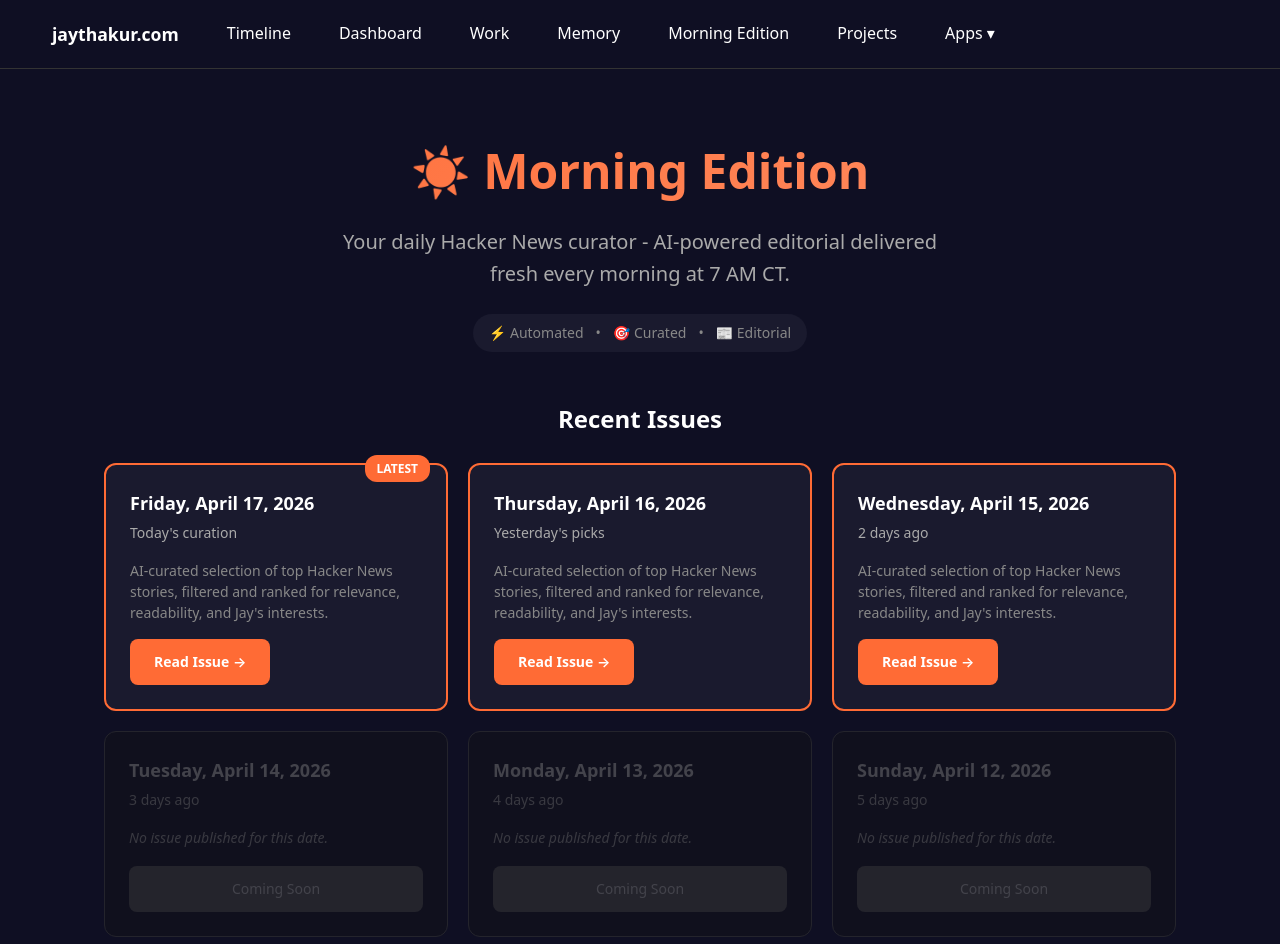
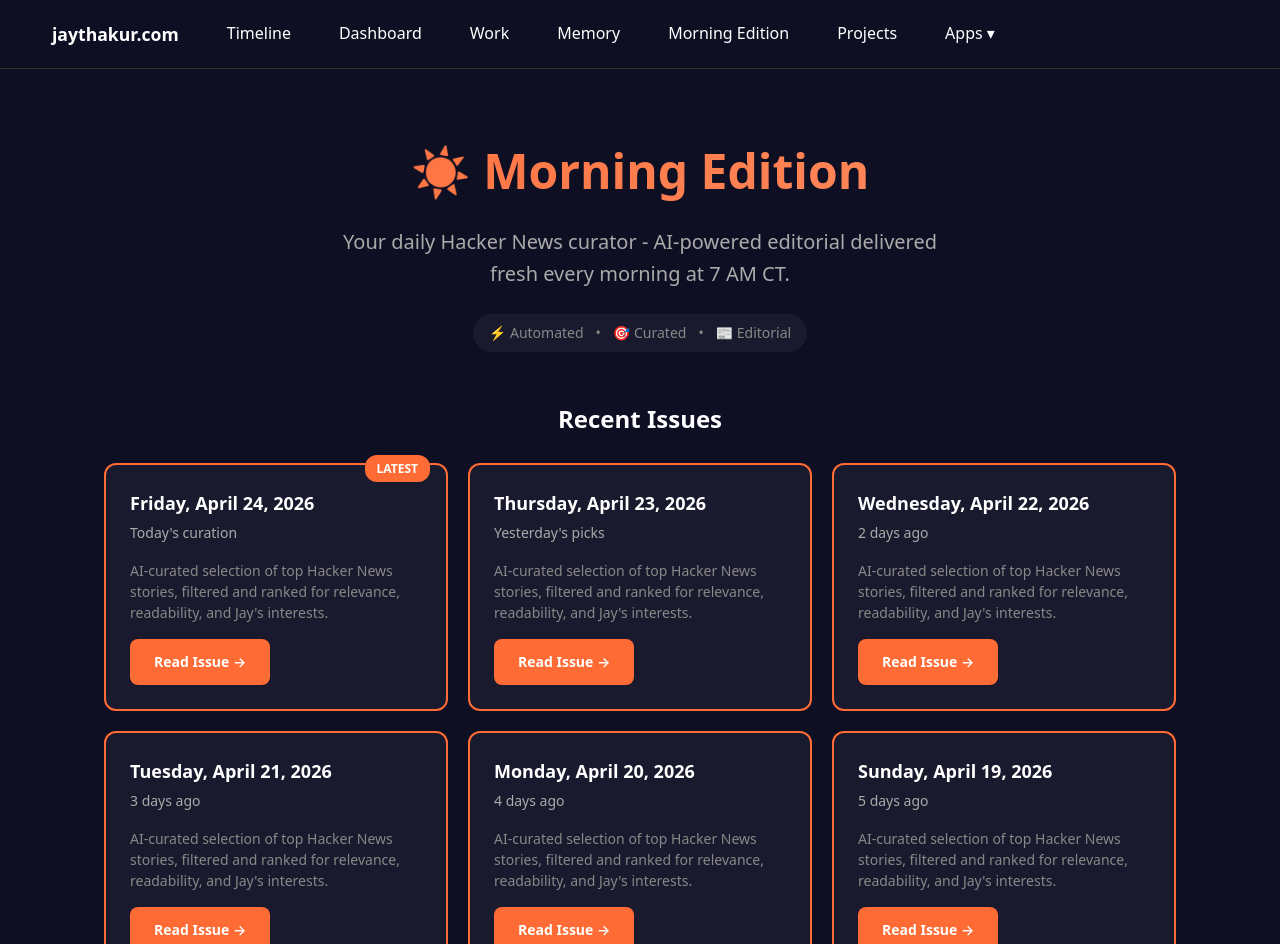
Before and after one commit to jayrizz/jaythakur.com, a Next.js app: page /morning-edition in a window 1280 px wide. Shown: the top 944 px of the page. Built offline with nearby package versions, Linux system fonts and the light colour scheme.

Commit message:
Fix Morning Edition to dynamically scan available magazines

```diff
--- a/src/app/morning-edition/page.tsx
+++ b/src/app/morning-edition/page.tsx
@@ -1,14 +1,37 @@
+import fs from 'fs';
+import path from 'path';
+
+// Dynamic magazine scanner
+function getAvailableMagazines() {
+  const magazinesDir = path.join(process.cwd(), 'public/magazines');
+  if (!fs.existsSync(magazinesDir)) return [];
+
+  const files = fs.readdirSync(magazinesDir)
+    .filter(f => f.endsWith('.html'))
+    .map(f => f.replace('.html', ''))
+    .sort()
+    .reverse()
+    .slice(0, 7); // Latest 7
+
+  return files;
+}
+
 export default function MorningEditionPage() {
+  // Scan available magazines dynamically
+  const availableMagazines = getAvailableMagazines();
+
   // Generate last 7 days and check which magazines exist
   const generateRecentDays = () => {
-    const days = []
-    const today = new Date('2026-04-17') // Current date context
+    const days = [];
+    const today = new Date();
+    today.setHours(0, 0, 0, 0);
 
     for (let i = 0; i < 7; i++) {
-      const date = new Date(today)
-      date.setDate(today.getDate() - i)
-      const dateStr = date.toISOString().split('T')[0] // YYYY-MM-DD format
+      const date = new Date(today);
+      date.setDate(today.getDate() - i);
+      const dateStr = date.toISOString().split('T')[0];
 
+      const exists = availableMagazines.includes(dateStr);
       days.push({
         date: dateStr,
         displayDate: date.toLocaleDateString('en-US', {
@@ -17,16 +40,16 @@
           month: 'long',
           day: 'numeric'
         }),
-        exists: ['2026-04-15', '2026-04-16', '2026-04-17'].includes(dateStr),
+        exists,
         description: i === 0 ? "Today's curation" :
                     i === 1 ? "Yesterday's picks" :
                     `${i} days ago`
-      })
+      });
     }
-    return days
-  }
+    return days;
+  };
 
-  const recentDays = generateRecentDays()
+  const recentDays = generateRecentDays();
 
   return (
     <div style={{ padding: '40px', maxWidth: '1200px', margin: '0 auto' }}>
@@ -149,7 +172,6 @@
                       transition: 'all 0.2s ease',
                       cursor: 'pointer'
                     }}
-
                   >
                     Read Issue →
                   </a>
@@ -243,7 +265,6 @@
             fontWeight: '600',
             transition: 'all 0.2s ease'
           }}
-
         >
           ← Back to Timeline
         </a>
```
